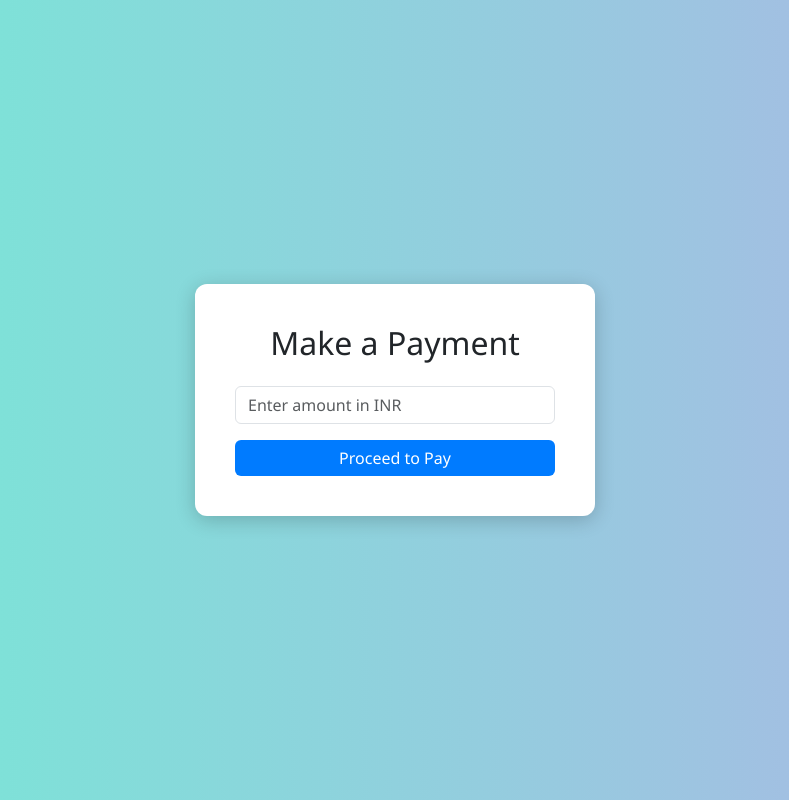
After one commit to aaditeeiche/quiz-master-isl, a Flask app: page /subscribe in a window 1280 px wide. The commit adds this page. Shown: the whole page, without its empty margins (245-1034 px from the left). Run offline with Flask 3, Linux system fonts and the light colour scheme.

Commit message:
Implemented razorpay gateway

```diff
--- a/app.py
+++ b/app.py
@@ -8,6 +8,15 @@ from datetime import date, datetime
 from flask_toastr import Toastr
 from sqlalchemy.exc import IntegrityError
 from sqlalchemy.sql import func
+import razorpay
+import os
+from dotenv import load_dotenv
+
+load_dotenv()
+
+key_id = os.getenv("RP_KEY_ID")
+secret_key = os.getenv("RP_SECRET_KEY")
+razorpay_client = razorpay.Client(auth=(key_id, secret_key))
 
 # Initialize Flask App
 app = Flask(__name__)
@@ -640,6 +649,23 @@ def quiz_summary():
         overall_pass_status=overall_pass_status
     )
 
+@app.route('/subscribe')
+def subscribe():
+    return render_template('payment_index.html')
+
+@app.route('/payment', methods=['POST'])
+def payment():
+    amount = int(request.form['amount']) * 100  # Razorpay works in paise (1 INR = 100 paise)
+
+    payment_order = razorpay_client.order.create(dict(
+        amount=amount,
+        currency='INR',
+        payment_capture='1'
+    ))
+
+    payment_order_id = payment_order['id']
+    return render_template('payment.html', payment_order_id=payment_order_id, amount=amount)
+
 # Create Database Tables and Pre-Fill Admin
 with app.app_context():
     db.create_all()
--- /dev/null
+++ b/templates/payment_index.html
@@ -0,0 +1,48 @@
+<!DOCTYPE html>
+<html lang="en">
+<head>
+    <meta charset="UTF-8">
+    <title>Make Payment</title>
+    <!-- Bootstrap 5 CDN -->
+    <link href="https://cdn.jsdelivr.net/npm/bootstrap@5.3.0/dist/css/bootstrap.min.css" rel="stylesheet">
+    <style>
+        body {
+            height: 100vh;
+            background: linear-gradient(to right, #74ebd5, #acb6e5);
+            display: flex;
+            justify-content: center;
+            align-items: center;
+            font-family: 'Segoe UI', Tahoma, Geneva, Verdana, sans-serif;
+        }
+        .payment-card {
+            background: white;
+            padding: 40px;
+            border-radius: 12px;
+            box-shadow: 0px 4px 20px rgba(0, 0, 0, 0.2);
+            text-align: center;
+            width: 400px;
+        }
+        .btn-custom {
+            background-color: #007bff;
+            color: white;
+            border: none;
+        }
+        .btn-custom:hover {
+            background-color: #0056b3;
+        }
+    </style>
+</head>
+<body>
+
+    <div class="payment-card">
+        <h2 class="mb-4">Make a Payment</h2>
+        <form action="/payment" method="post">
+            <div class="form-group mb-3">
+                <input type="text" name="amount" class="form-control" placeholder="Enter amount in INR" required>
+            </div>
+            <button type="submit" class="btn btn-custom btn-block w-100">Proceed to Pay</button>
+        </form>
+    </div>
+
+</body>
+</html>
--- a/templates/user_dashboard.html
+++ b/templates/user_dashboard.html
@@ -17,6 +17,9 @@
                 <ul class="navbar-nav ms-auto">
                     <li class="nav-item">
                         <a class="nav-link btn btn-outline-info me-2" href="{{ url_for('quiz_summary') }}">Summary & Past Attempts</a>
+                    </li>
+                    <li class="nav-item">
+                        <a class="nav-link btn btn-outline-info me-2" href="{{ url_for('subscribe') }}">Subscribe</a>
                     </li>
                     <li class="nav-item">
                         <a class="nav-link btn btn-outline-danger" href="{{ url_for('auth.logout') }}">Logout</a>
```
Also changed, not shown: templates/payment.html (added, +75 -0 lines), models/models.py (line endings or trailing spaces), 1 other file.
